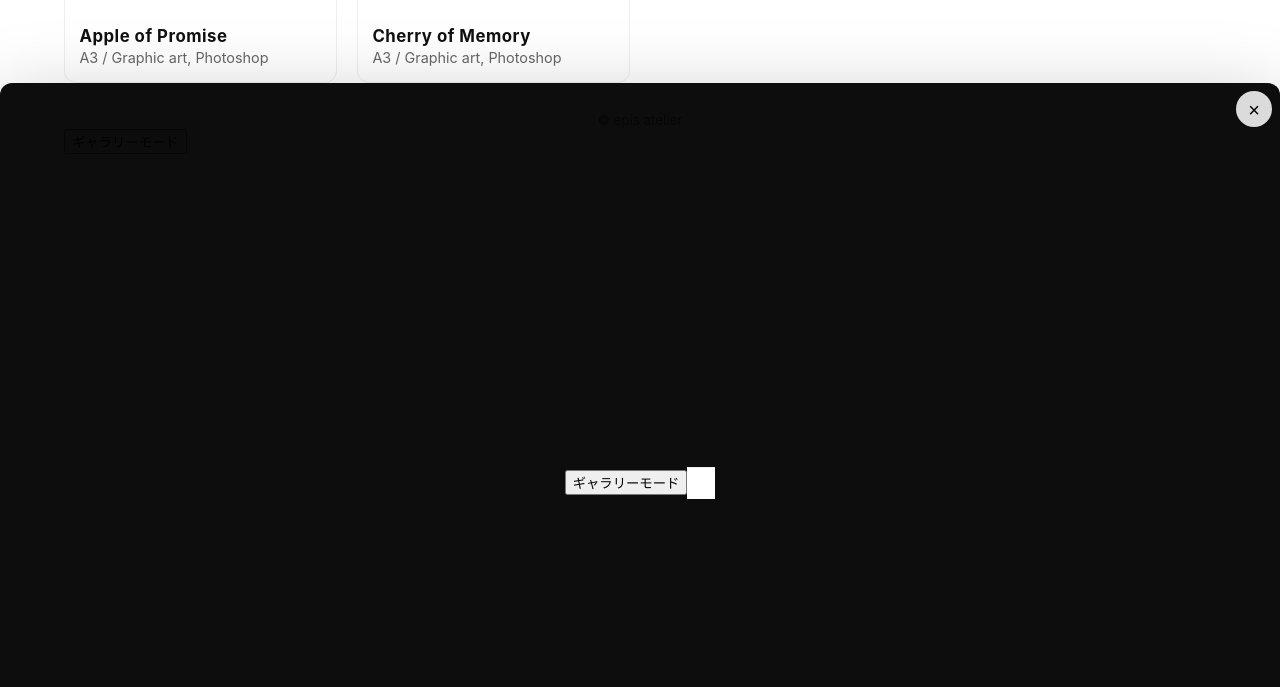
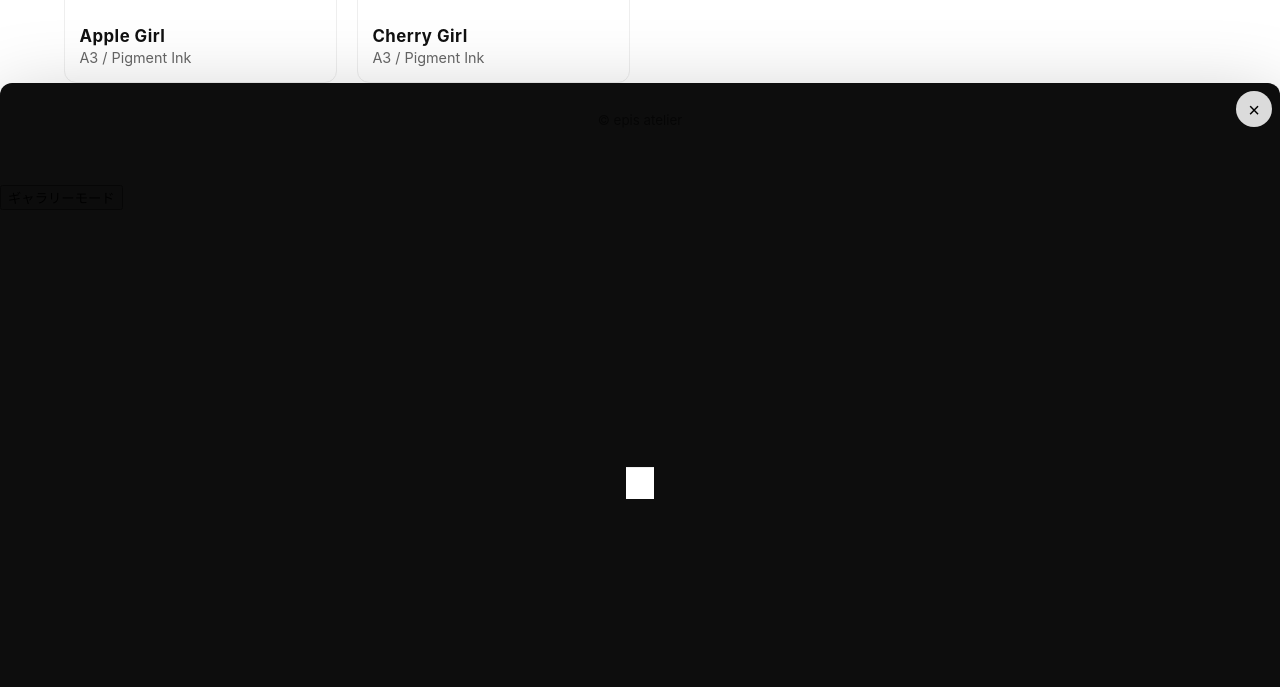
Before and after one commit to epi-world/episdesign.github.io, a plain HTML site: page answer/catalog/index.html in a window 1280 px wide. Shown: the part 493-1180 px from the top of the page. Drawn offline with Linux system fonts and the light colour scheme.

Commit message:
Update card titles and toggle button in index.html

```diff
--- a/answer/catalog/index.html
+++ b/answer/catalog/index.html
@@ -24,35 +24,30 @@
 
     <!-- グリッド -->
     <section class="grid" aria-live="polite">
-      <!-- カード例: data-tags にタグ（空白区切り） -->
       <article class="card" data-tags="apple limited" tabindex="0">
         <div class="badge">準備中</div>
         <figure class="thumb">
           <img src="../images/Answer1.webp" alt="Answer: Apple" loading="lazy" />
         </figure>
         <header class="meta">
-          <h3 class="ttl">Apple of Promise</h3>
-          <p class="sub">A3 / Graphic art, Photoshop</p>
+          <h3 class="ttl">Apple Girl</h3>
+          <p class="sub">A3 / Pigment Ink</p>
         </header>
       </article>
 
       <article class="card" data-tags="cherry">
-        <div class="badge">準備中</div>
         <figure class="thumb">
           <img src="../images/Answer2.webp" alt="Answer: Cherry" loading="lazy" />
         </figure>
         <header class="meta">
-          <h3 class="ttl">Cherry of Memory</h3>
-          <p class="sub">A3 / Graphic art, Photoshop</p>
+          <h3 class="ttl">Cherry Girl</h3>
+          <p class="sub">A3 / Pigment Ink</p>
         </header>
       </article>
-
-      <!-- ★作品を増やす時は、この <article class="card"> をコピペして data-tags と画像を変えるだけ -->
     </section>
 
-    <!-- クリックで拡大（モーダル） -->
+    <!-- Lightbox（※ここは1個だけ。open属性は付けない） -->
     <dialog class="lightbox" id="lightbox">
-      <button id="modeToggle" class="mode-btn">ギャラリーモード</button>
       <button class="close" aria-label="閉じる">×</button>
       <img class="lb-img" alt="" />
       <div class="lb-cap">
@@ -64,10 +59,11 @@
     <footer class="foot">
       <small>© epis atelier</small>
     </footer>
-    <button id="modeToggle" class="mode-btn">ギャラリーモード</button>
   </main>
 
+  <!-- 展示モードのトグル（任意） -->
+  <button id="modeToggle" class="mode-btn" aria-pressed="false">ギャラリーモード</button>
+
   <script defer src="./main.js"></script>
-
 </body>
 </html>
```
